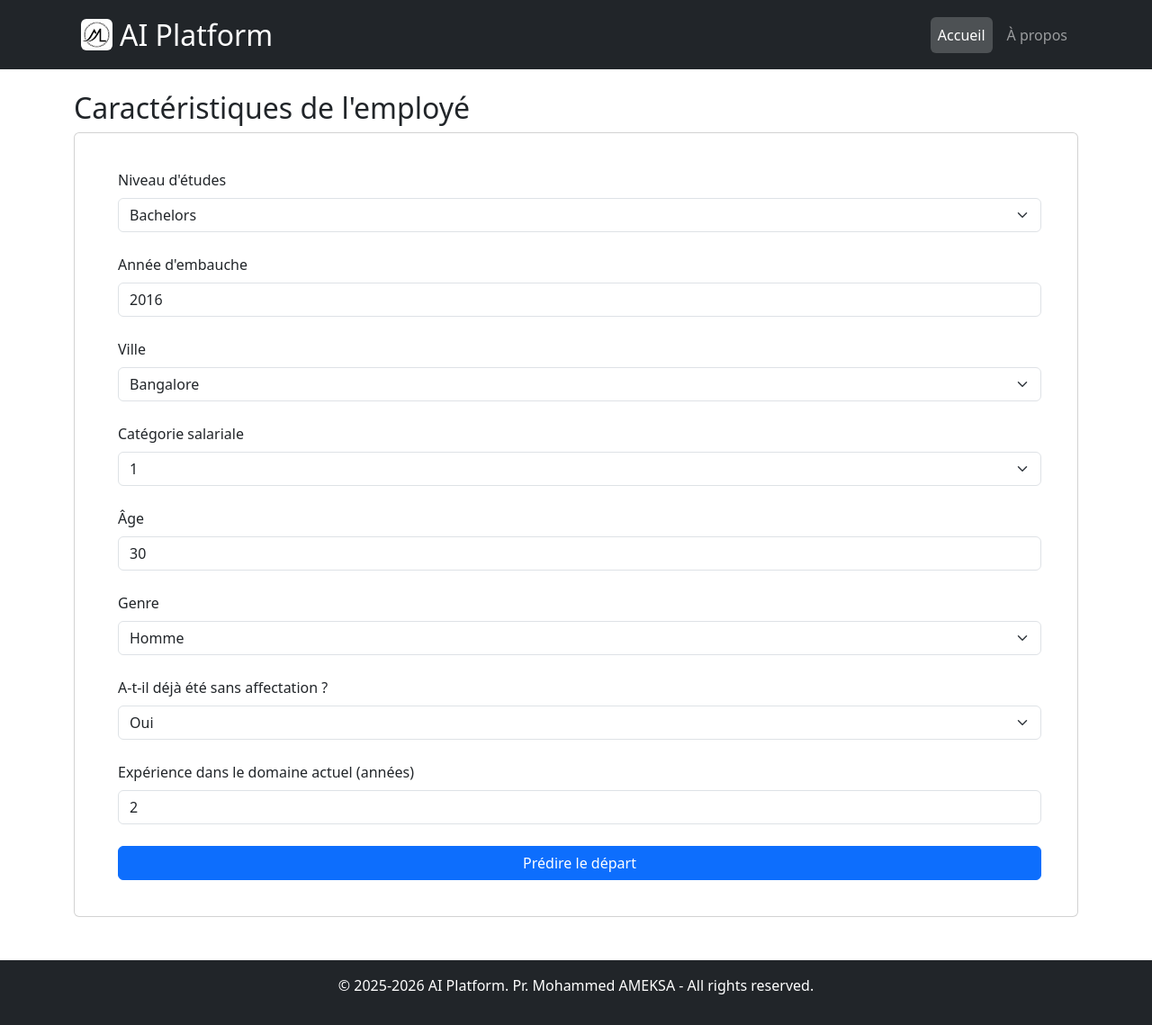
After one commit to kamalbousebbat/ML_PROJECT, a Django app: page /decTree_tester/ in a window 1280 px wide. The commit adds this page. Shown: the whole page at 90% size. Run offline with Django 5.2, Linux system fonts and the light colour scheme.

Commit message:
Algorithme Decision Tree

```diff
--- /dev/null
+++ b/aiPlateform/algoAi/templates/Decision_tree/decTree_form.html
@@ -0,0 +1,110 @@
+{% include "includes/header.html" %}
+{% load static %}
+<div class="container">
+    <h2>Caractéristiques de l'employé</h2>
+    <div class="ps-2 card">
+        <div class="card-body">
+            <form method="post" action="{% url 'decTree_prediction'%}" class="ps-4 pe-4 pt-4 pb-4">
+                {% csrf_token %}
+
+                <!-- Education -->
+                <div class="mb-4">
+                    <label for="education" class="form-label">Niveau d'études</label>
+                    <select class="form-select" id="education" name="Education">
+                        <option value="Bachelors">Bachelors</option>
+                        <option value="Masters">Masters</option>
+                        <option value="PHD">PHD</option>
+                        <option value="Other">Autre</option>
+                    </select>
+                </div>
+
+                <!-- Joining Year -->
+                <div class="mb-4">
+                    <label for="joining_year" class="form-label">Année d'embauche</label>
+                    <input type="number" class="form-control" id="joining_year" name="JoiningYear"
+                           min="2012" max="2018" value="2016">
+                </div>
+
+                <!-- City -->
+                <div class="mb-4">
+                    <label for="city" class="form-label">Ville</label>
+                    <select class="form-select" id="city" name="City">
+                        <option value="Bangalore">Bangalore</option>
+                        <option value="Pune">Pune</option>
+                        <option value="New Delhi">New Delhi</option>
+                        <option value="Other">Autre</option>
+                    </select>
+                </div>
+
+                <!-- Payment Tier -->
+                <div class="mb-4">
+                    <label for="payment_tier" class="form-label">Catégorie salariale</label>
+                    <select class="form-select" id="payment_tier" name="PaymentTier">
+                        <option value="1">1</option>
+                        <option value="2">2</option>
+                        <option value="3">3</option>
+                    </select>
+                </div>
+
+                <!-- Age -->
+                <div class="mb-4">
+                    <label for="age" class="form-label">Âge</label>
+                    <input type="number" class="form-control" id="age" name="Age" min="22" max="41" value="30">
+                </div>
+
+                <!-- Gender -->
+                <div class="mb-4">
+                    <label for="gender" class="form-label">Genre</label>
+                    <select class="form-select" id="gender" name="Gender">
+                        <option value="Male">Homme</option>
+                        <option value="Female">Femme</option>
+                    </select>
+                </div>
+
+                <!-- Ever Benched -->
+                <div class="mb-4">
+                    <label for="ever_benched" class="form-label">A-t-il déjà été sans affectation ?</label>
+                    <select class="form-select" id="ever_benched" name="EverBenched">
+                        <option value="Yes">Oui</option>
+                        <option value="No">Non</option>
+                    </select>
+                </div>
+
+                <!-- Experience in Current Domain -->
+                <div class="mb-4">
+                    <label for="experience" class="form-label">Expérience dans le domaine actuel (années)</label>
+                    <input type="number" class="form-control" id="experience" name="ExperienceInCurrentDomain" min="0" max="7" value="2">
+                </div>
+
+                <button type="submit" class="btn btn-primary col-12">Prédire le départ</button>
+            </form>
+        </div>
+    </div>
+</div>
+
+
+<script>
+document.addEventListener("DOMContentLoaded", function() {
+    const joiningYearInput = document.getElementById("joining_year");
+
+    // Créer un petit paragraphe pour afficher les erreurs
+    const errorMessage = document.createElement("p");
+    errorMessage.style.color = "red";
+    errorMessage.style.fontSize = "0.9em";
+    errorMessage.style.marginTop = "5px";
+    joiningYearInput.parentNode.appendChild(errorMessage);
+
+    // on a ajouter un evenement pour si utilisateur n'est pas entrer year entre 2022 et 2018 afficher un message
+    joiningYearInput.addEventListener("input", function() {
+        const year = parseInt(joiningYearInput.value);
+        if (year < 2012 || year > 2018) {
+            errorMessage.textContent = "L'année doit être comprise entre 2012 et 2018.";
+        } else {
+            errorMessage.textContent = "";
+        }
+    });
+});
+</script>
+
+
+{% include "includes/footer.html" %}
--- a/aiPlateform/algoAi/urls.py
+++ b/aiPlateform/algoAi/urls.py
@@ -12,4 +12,9 @@ urlpatterns = [
     path('randforest_atelier/',views.randforest_atelier,name='randforest_atelier'),
     path('randforest_tester/',views.randforest_tester,name='randforest_tester'),
     path('randforest_prediction/',views.randforest_prediction,name='randforest_prediction'),
+    #Decision Tree
+    path('decTree_details/',views.decTree_details,name='decTree_details'),
+    path('decTree_atelier/',views.decTree_atelier,name='decTree_atelier'),
+    path('decTree_tester/',views.decTree_tester,name='decTree_tester'),
+    path('decTree_prediction/',views.decTree_prediction,name='decTree_prediction'),
 ]
--- a/aiPlateform/algoAi/views.py
+++ b/aiPlateform/algoAi/views.py
@@ -157,3 +157,90 @@ def randforest_prediction(request):
         return render(request, 'randforest_details/randforest_results.html', context)
 
     return render(request, 'randforest_details/empolyees_form.html')
+
+# Decision Tree
+
+def decTree_details(request):
+    return render(request,'Decision_tree/decTree_details.html')
+
+def decTree_atelier(request):
+    return render(request,'Decision_tree/decTree_atelier.html')
+def decTree_tester(request):
+    return render(request , 'Decision_tree/decTree_form.html')
+
+def decTree_prediction(request):
+    #Tâche 1 : Recevoir le Colis
+    if request.method == 'POST':
+        # Tâche 2 : Déballer le Colis
+        education = request.POST.get('Education')
+        joining_year = int(request.POST.get('JoiningYear'))
+        city = request.POST.get('City')
+        payment_tier = int(request.POST.get('PaymentTier'))
+        age = int(request.POST.get('Age'))
+        gender = request.POST.get('Gender')
+        ever_benched = request.POST.get('EverBenched')
+        experience = float(request.POST.get('ExperienceInCurrentDomain'))
+
+        if(education.lower()=='Bachelors'):
+            education_model=0
+        elif(education.lower()=='Masters'):
+            education_model=1
+        else:
+            education_model=2
+
+        if city.lower() == 'bangalore':
+            city_model = 0
+        elif city.lower() == 'new delhi':
+            city_model = 1
+        else:
+            city_model = 2
+
+
+
+        # Convertir EverBenched en binaire si nécessaire
+        ever_benched_model = 1 if ever_benched.lower() == 'yes' else 0
+        gender_model = 1 if gender.lower() == 'male' else 0
+
+        # Tâche 3 : Réveiller l'Expert
+        # cette fonction (load_models) est défini avant
+        model = load_models('decision_tree_model.pkl')
+
+        # Tâche 4 : Poser la Question à l'Expert
+        prediction = model.predict([[education_model,joining_year,payment_tier,age,gender_model,ever_benched_model,experience,city_model]])
+        predicted_class = prediction[0]
+
+        # Debug : afficher la prédiction dans la console
+        print("=== DEBUG ===")
+        print("Input DataFrame :")
+        print(predicted_class)
+        print("Predicted Class :", predicted_class)
+        print("================")
+
+        # Tâche 5 : Traduire la Réponse
+        employee_leave = {0: 'NOT LEAVING', 1: 'LEAVING'}
+        img_url = {'NOT LEAVING':'images/decTree1.jpg', 'LEAVING':'images/decTree2.jpg'}
+        pred_vehicule = employee_leave[predicted_class]
+        pred_img = img_url[pred_vehicule]
+
+        # Tâche 6 : Préparer le Plateau-Repas (context)
+        input_data = {
+            'education':education,
+            'joining_year':joining_year,
+            'city':city,
+            'payment_tier':payment_tier,
+            'age':age,
+            'gender':gender,
+            'ever_benched':ever_benched,
+            'experience':experience
+
+        }
+
+        context = {
+            'leaving':pred_vehicule,
+            'img_emp':pred_img,
+            'inital_data' : input_data # NOTE: Il y a une faute de frappe dans l'image ('inital_data' au lieu de 'initial_data')
+        }
+
+        return render(request, 'Decision_tree/decTree_results.html', context)
+
+    return render(request, 'Decision_tree/decTree_form.html')
```
Also changed, not shown: aiPlateform/algoAi/templates/Decision_tree/decTree_atelier.html (added, +33 -0 lines), aiPlateform/algoAi/templates/Decision_tree/decTree_details.html (added, +46 -0 lines), aiPlateform/algoAi/templates/Decision_tree/decTree_results.html (added, +28 -0 lines), aiPlateform/algoAi/templates/index.html (+18 -5 lines), aiPlateform/algoAi/static/images/decTree1.jpg (added), aiPlateform/algoAi/static/images/decTree2.jpg (added), aiPlateform/algoAi/static/images/image1.png (added), 2 other files.
